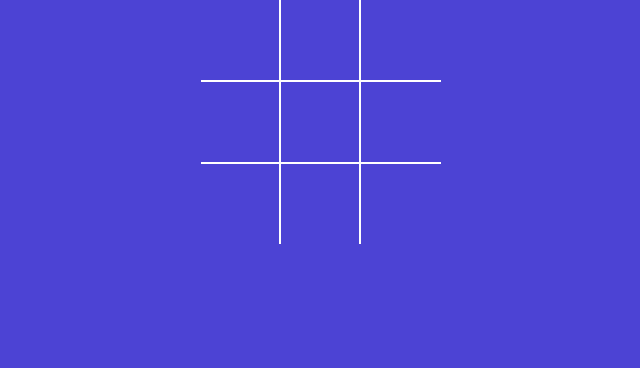
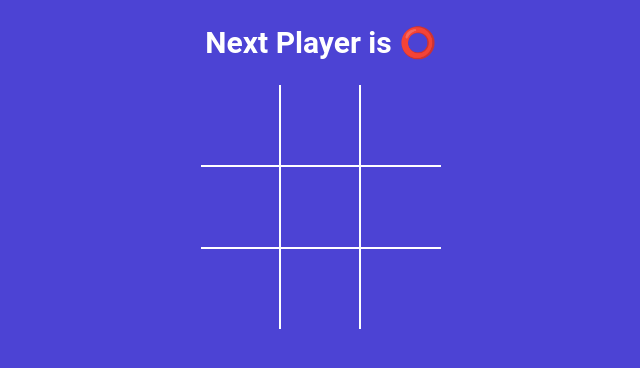
Before and after one commit to HyperWoo/tictactoe-game, a React (Vite) app: page / in a window 1280 px wide. Shown: the top 368 px of the page, without its empty margins (319-959 px from the left). Built offline with nearby package versions, Linux system fonts and the light colour scheme.

Commit message:
✨ creted login for both the player | everything is working Fine

```diff
--- a/src/App.jsx
+++ b/src/App.jsx
@@ -1,11 +1,38 @@
-
 import './style.scss';
+import { useState } from 'react';
 import Board from './components/Board';
+import { calculateWinner } from './winner';
 
 function App() {
+  const [squares, setSquares] = useState(Array(9).fill(null));
+  //PLAYER STATUS
+  const [isXNext, setIsXNext] = useState(false);
+
+  const winner = calculateWinner(squares);
+  const nextPlayer = isXNext ? '❌' : '⭕';
+  const statusMessage = winner ? `Winner is ${winner}` : `Next Player is ${nextPlayer}`;
+
+  const handelSquareClick = clickedPosition => {
+    //'null', '❌', '⭕'
+    if (squares[clickedPosition] || winner) {
+      return;
+    }
+
+    setSquares(currentSquares => {
+      return currentSquares.map((squareValue, position) => {
+        if (clickedPosition === position) {
+          return isXNext ? '❌' : '⭕';
+        }
+        return squareValue;
+      });
+    });
+    setIsXNext(currentIsXNext => !currentIsXNext);
+  };
+
   return (
     <div className="app">
-      <Board />
+      <h2>{statusMessage}</h2>
+      <Board squares={squares} handelSquareClick={handelSquareClick} />
     </div>
   );
 }
--- a/src/components/Board.jsx
+++ b/src/components/Board.jsx
@@ -1,30 +1,9 @@
+/* eslint-disable react/prop-types */
 /* eslint-disable no-unused-vars */
-import { useState } from 'react';
+
 import Square from './Square';
 
-const Board = () => {
-  const [squares, setSquares] = useState(Array(9).fill(null));
-
-  //PLAYER STATUS
-  const [isXNext, setIsXNext] = useState(false);
-
-  const handelSquareClick = clickedPosition => {
-    //'null', '❌', '⭕'
-    if (squares[clickedPosition]) {
-      return;
-    }
-
-    setSquares(currentSquares => {
-      return currentSquares.map((squareValue, position) => {
-        if (clickedPosition === position) {
-          return isXNext ? '❌' : '⭕';
-        }
-        return squareValue;
-      });
-    });
-    setIsXNext(currentIsXNext => !currentIsXNext);
-  };
-
+const Board = ({ squares, handelSquareClick }) => {
   const renderSquare = position => {
     return (
       <Square
--- /dev/null
+++ b/src/winner.js
@@ -0,0 +1,19 @@
+export function calculateWinner(squares) {
+  const lines = [
+    [0, 1, 2],
+    [3, 4, 5],
+    [6, 7, 8],
+    [0, 3, 6],
+    [1, 4, 7],
+    [2, 5, 8],
+    [0, 4, 8],
+    [2, 4, 6],
+  ];
+  for (let i = 0; i < lines.length; i++) {
+    const [a, b, c] = lines[i];
+    if (squares[a] && squares[a] === squares[b] && squares[a] === squares[c]) {
+      return squares[a];
+    }
+  }
+  return null;
+}
```
